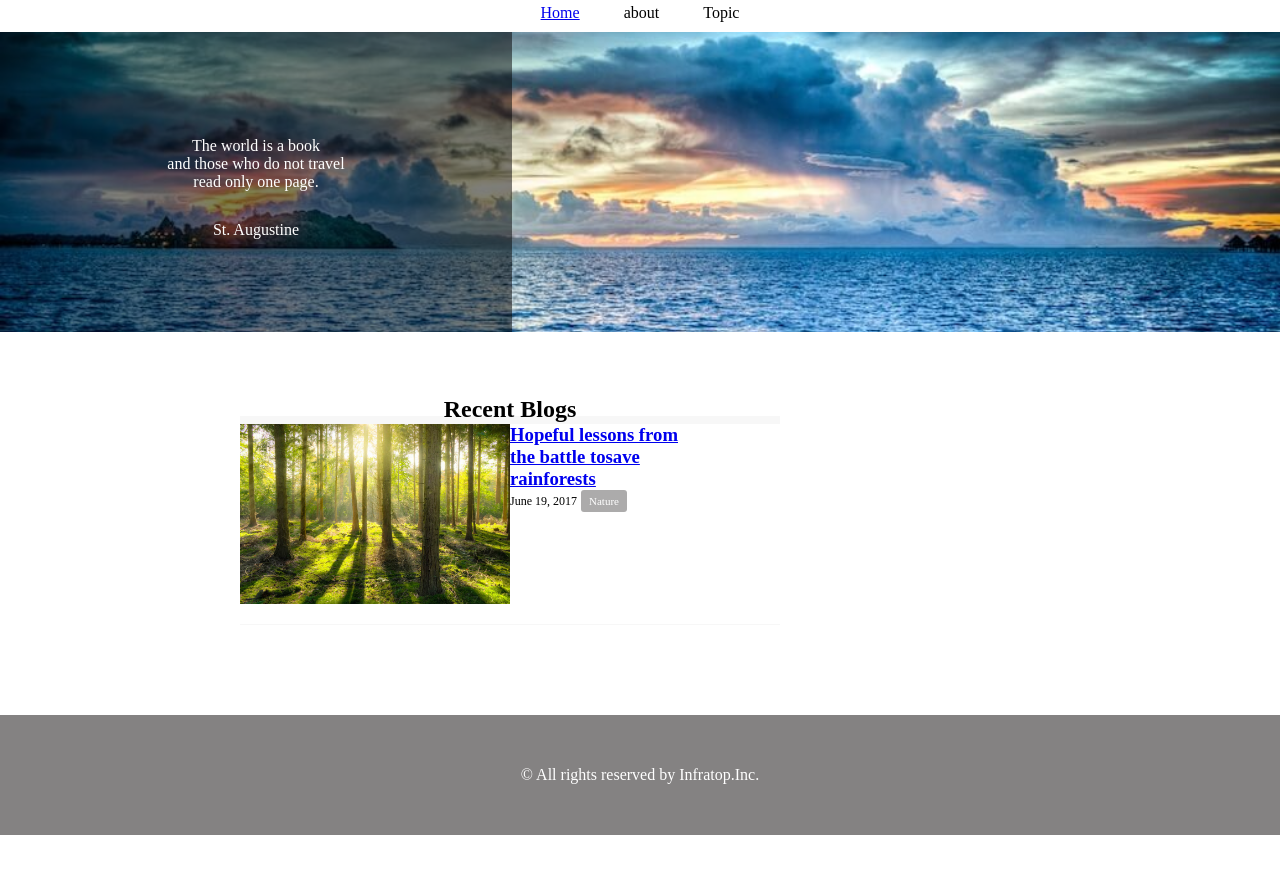
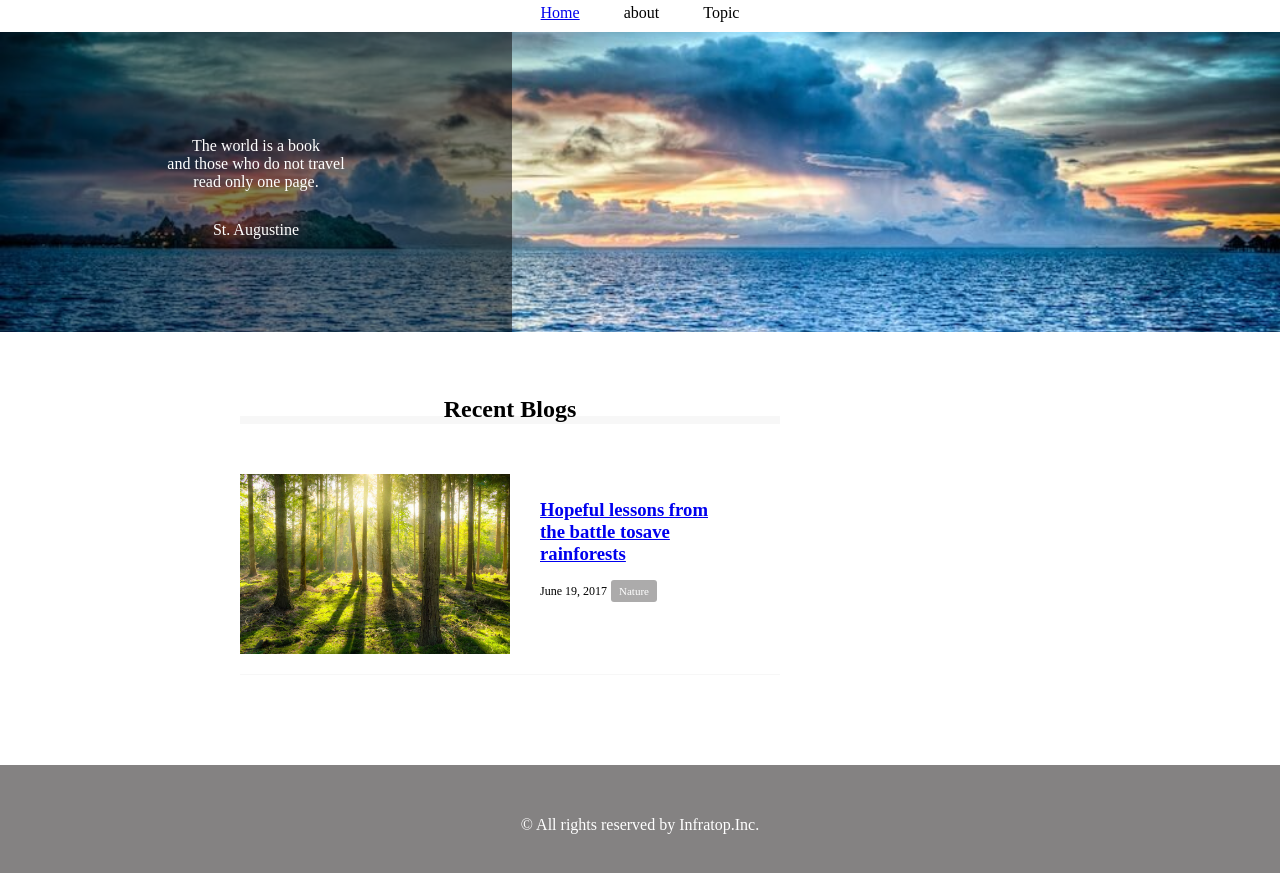
Before and after one commit to Kadaisakusei/caravan, a plain HTML site: page index.html in a window 1280 px wide. Shown: the part 73-946 px from the top of the page. Before the commit the page ends 908 px from the top, so only its background shows below. Drawn offline with Linux system fonts and the light colour scheme.

Commit message:
ブログメイン雛形完成

```diff
--- a/index.html
+++ b/index.html
@@ -37,10 +37,11 @@
     <main>
       <section class="blog">
         <h2 class="blog-heading">Recent Blogs</h2>
+        <div class="blog-box">
           <div class="blog-item">
             <img class="blog-image" src="img/forest.jpg">
             <section class="blog-text">
-            <h3>
+              <h3 class="blog-text-heading">
                 <a href="single.html">
                   Hopeful lessons from <br />
                   the battle tosave <br />
@@ -51,6 +52,7 @@
               <span class="category">Nature</span>
 
             </section>
+          </div>
         </div>
       </section>
       <div class="sidebar"></div>
--- a/style.css
+++ b/style.css
@@ -67,6 +67,18 @@ main {
   line-height: 0.6;
 }
 
+.blog-text{
+  padding: 25px 0 0 30px;
+}
+
+.blog-text-heading{
+  padding-bottom: 15px;
+}
+
+.blog-box{
+ padding-top: 50px;
+}
+
 .blog-item{
   padding-bottom: 20px;
   margin-bottom: 20px;
```
Also changed, not shown: img/airport.jpg (added), img/desert.jpg (added), img/italy.jpg (added). Lines whose indentation alone changed are shown as unchanged.
